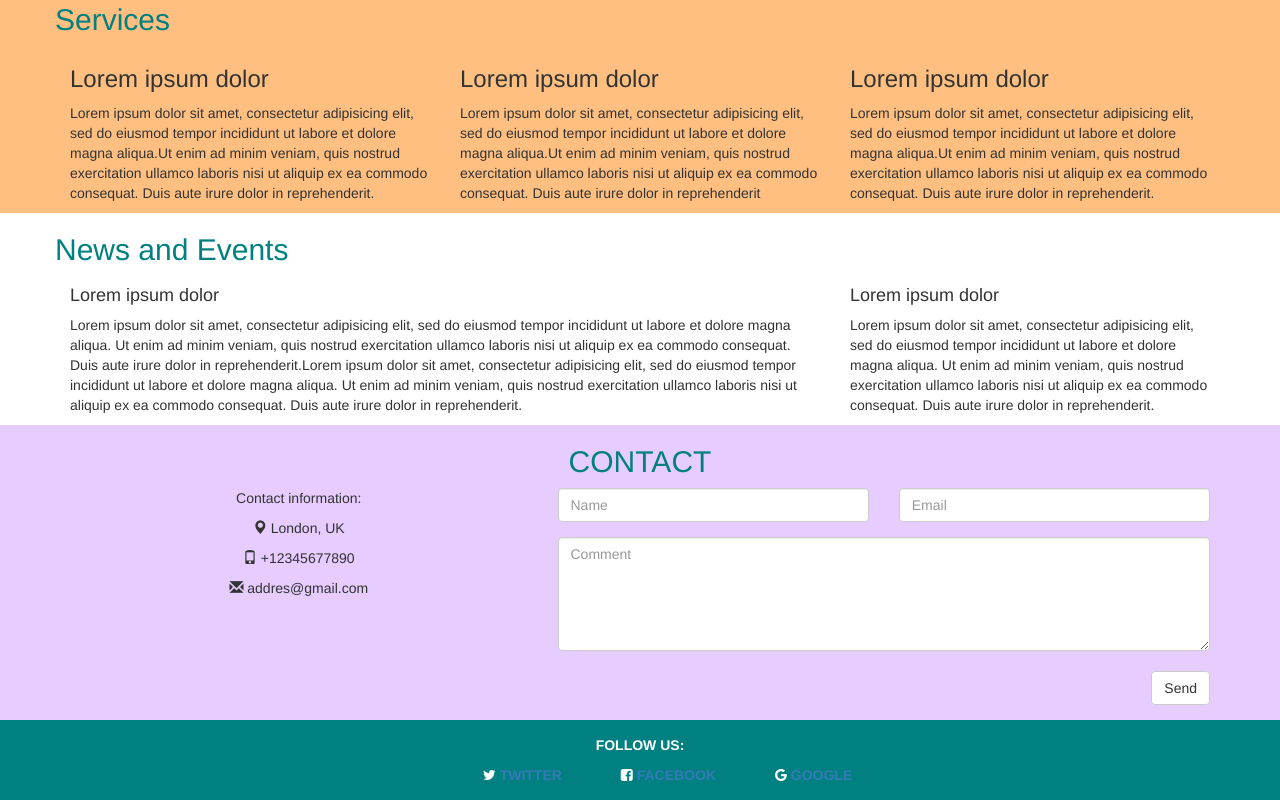
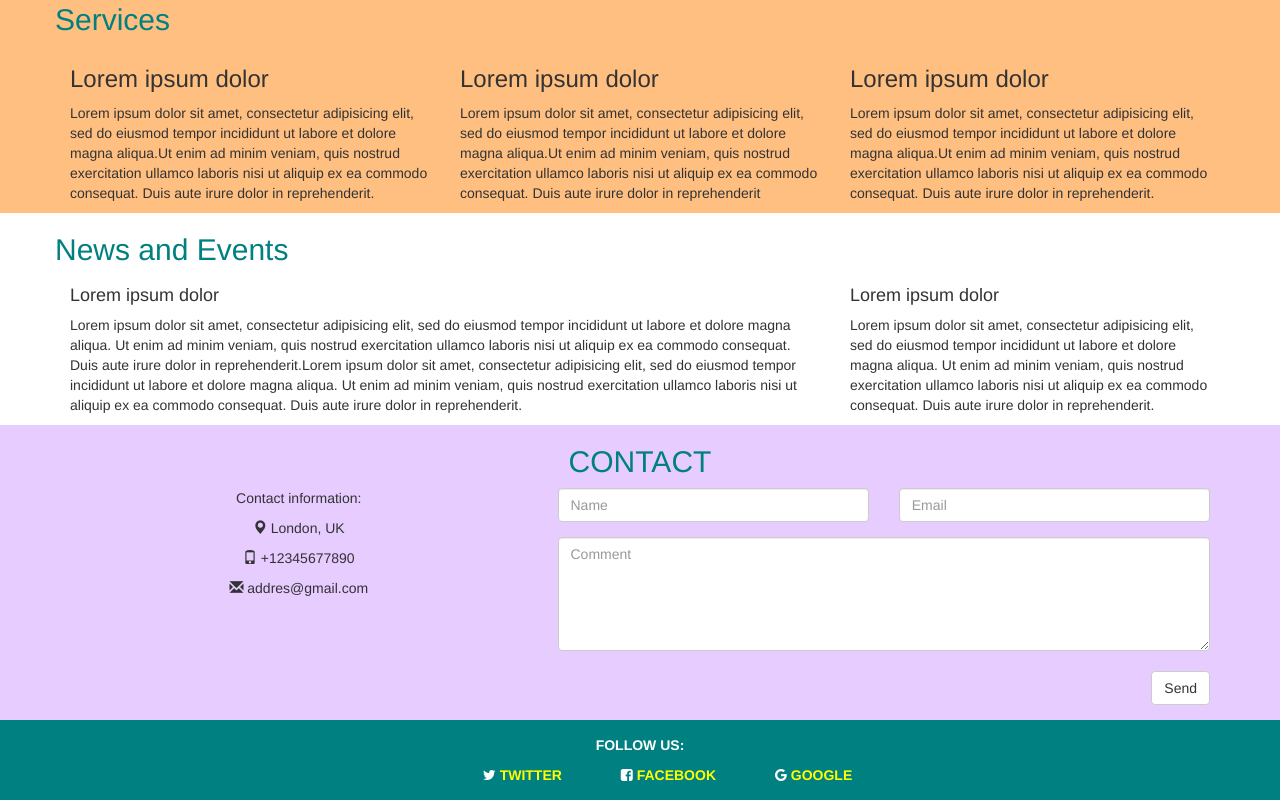
Before and after one commit to ValiaMorokina/Project-ArtistWebPage, a plain HTML site: page index.html in a window 1280 px wide. Shown: the part 1887-2687 px from the top of the page. Drawn offline with nearby package versions, Linux system fonts and the light colour scheme; a script that the page names is missing.

Commit message:
Update style.css

```diff
--- a/css/style.css
+++ b/css/style.css
@@ -142,7 +142,7 @@ footer{
 
 .social a{
 	text-decoration: none;
-	olor: yellow;
+	color: yellow;
 }
 
 /* Media queries */
```
